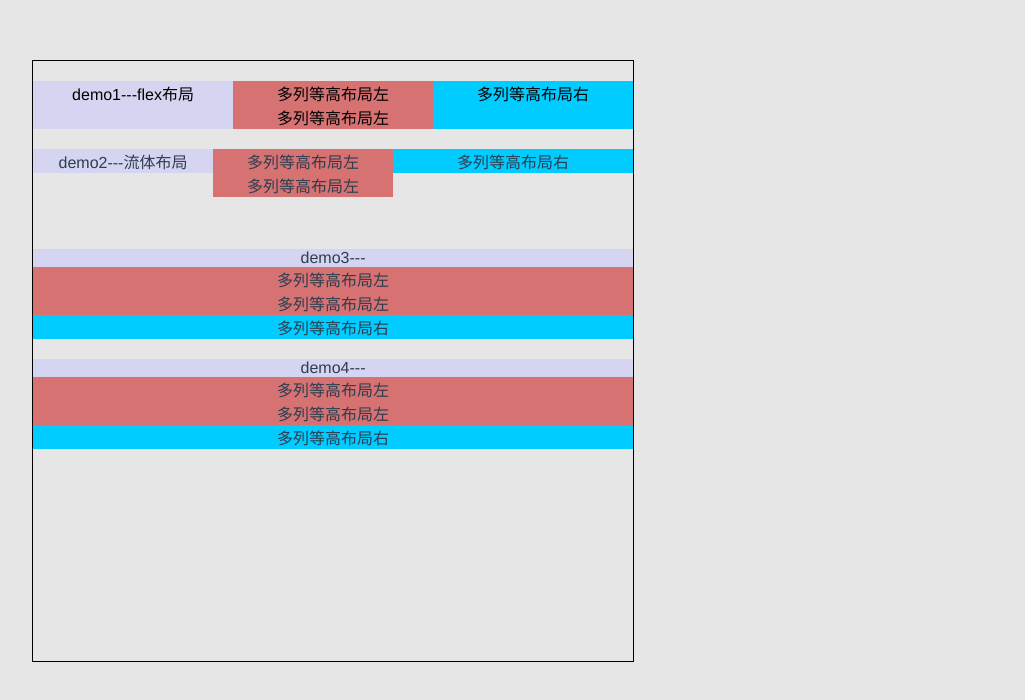
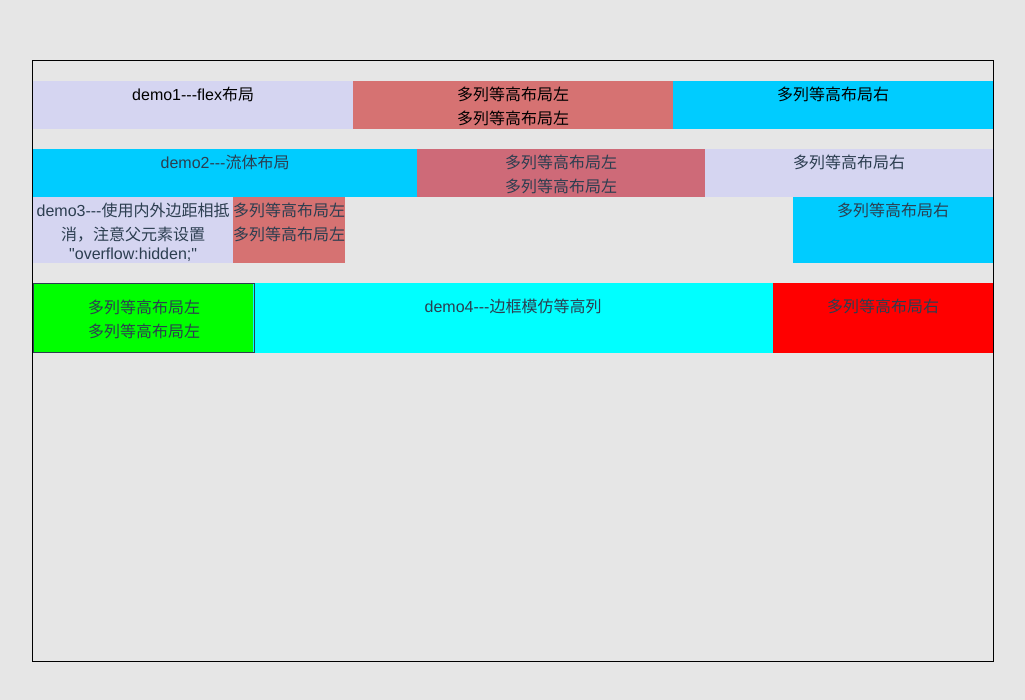
Before and after one commit to mmzy/ayn, a Vue app: page /#/samehcols in a window 1280 px wide. Shown: the top 700 px of the page, without its empty margins (168-1193 px from the left). Built offline with nearby package versions, Linux system fonts and the light colour scheme.

Commit message:
same height colunms

```diff
--- a/src/layouts/SameHCols.vue
+++ b/src/layouts/SameHCols.vue
@@ -7,19 +7,25 @@
     <div class="right">多列等高布局右</div>
   </div>
   <div class="demo2">
+    <div class="con1">
+      <div class="con2">
         <div class="left">demo2---流体布局</div>
         <div class="middle">多列等高布局左<br/>多列等高布局左</div>
         <div class="right">多列等高布局右</div>
       </div>
+    </div>
+  </div>
   <div class="demo3">
-    <div class="left">demo3---</div>
+    <div class="left common-item">demo3---使用内外边距相抵消，注意父元素设置 "overflow:hidden;"</div>
+    <div class="middle common-item">多列等高布局左<br/>多列等高布局左</div>
+    <div class="right common-item">多列等高布局右</div>
+  </div>
+  <div class="demo4">
+    <div class="con1">
+      <div class="left">demo4---边框模仿等高列</div>
       <div class="middle">多列等高布局左<br/>多列等高布局左</div>
       <div class="right">多列等高布局右</div>
     </div>
-  <div class="demo4">
-    <div class="left">demo4---</div>
-    <div class="middle">多列等高布局左<br/>多列等高布局左</div>
-    <div class="right">多列等高布局右</div>
   </div>
 </div>
 </template>
@@ -37,7 +43,7 @@ export default {
 @right-background-color: rgb(0, 204, 255);
 .container {
   margin-left: 200px;
-  width: 600px;
+  width: 960px;
   height: 600px;
   border: solid 1px black;
   .demo1 {
@@ -58,47 +64,104 @@ export default {
     }
   }
   .demo2 {
+    position: relative;
+    float: left;
     margin-top: @demo-margin-top;
-    height: 80px;
+    width: 100%;
+    background-color: @left-background-color;
+    overflow: hidden;
+    .con1 {
+      position: relative;
+      float: left;
+      right: 30%;
+      width: 100%;
+      background-color: @mid-background-color;
+      .con2 {
+        position: relative;
+        float: left;
+        right: 30%;
+        width: 100%;
+        background-color: @right-background-color;
+        .left {
+          position: relative;
+          float: left;
+          left: 60%;
+          width: 40%;
+        }
+        .middle {
+          position: relative;
+          float: left;
+          left: 60%;
+          width: 30%;
+        }
+        .right {
+          position: relative;
+          float: left;
+          left: 60%;
+          width: 30%;
+        }
+      }
+    }
+  }
+  .demo3 {
+    margin-top: @demo-margin-top;
+    width: 100%;
+    clear: both;
+    overflow: hidden;
+    .common-item {
+      margin-bottom: -9999px;
+      padding-bottom: 9999px;
+    }
     .left {
       float: left;
-      width: 30%;
+      width: 200px;
       background-color: @left-background-color;
     }
     .middle {
       float: left;
-      width: 30%;
       background-color: @mid-background-color;
     }
     .right {
-      float: left;
-      width: 40%;
-      background-color: @right-background-color;
-    }
-  }
-  .demo3 {
-    clear: both;
-    margin-top: @demo-margin-top;
-    .left {
-      background-color: @left-background-color;
-    }
-    .middle {
-      background-color: @mid-background-color;
-    }
-    .right {
+      float: right;
+      width: 200px;
       background-color: @right-background-color;
     }
   }
   .demo4 {
+    margin: 0 auto;
     margin-top: @demo-margin-top;
+    width: 100%;
+    clear: both;
+    .con1 {
+      background-color: #0ff;
+      float: left;
+      width: 520px;
+      border-left: 220px solid #0f0;
+      /* 边框大小等于左边栏宽度，颜色和左边栏背景色一致*/
+      border-right: 220px solid #f00;
+      /* 边框大小等于右边栏宽度，颜色和右边栏背景色一致*/
       .left {
-      background-color: @left-background-color;
+        float: left;
+        width: 500px;
+        padding:10px;
+        margin-right: -520px;
       }
       .middle {
-      background-color: @mid-background-color;
+        float: left;
+        width: 200px;
+        margin-left: -220px;
+        padding:10px;
+        position: relative;
+        /* 测试 */
+        border:1px solid;
       }
       .right {
-      background-color: @right-background-color;
+        float: right;
+        width: 200px;
+        padding:10px;
+        margin-right: -220px;
+        position: relative;
+      }
     }
   }
 }
```
Lines whose indentation alone changed are shown as unchanged.
